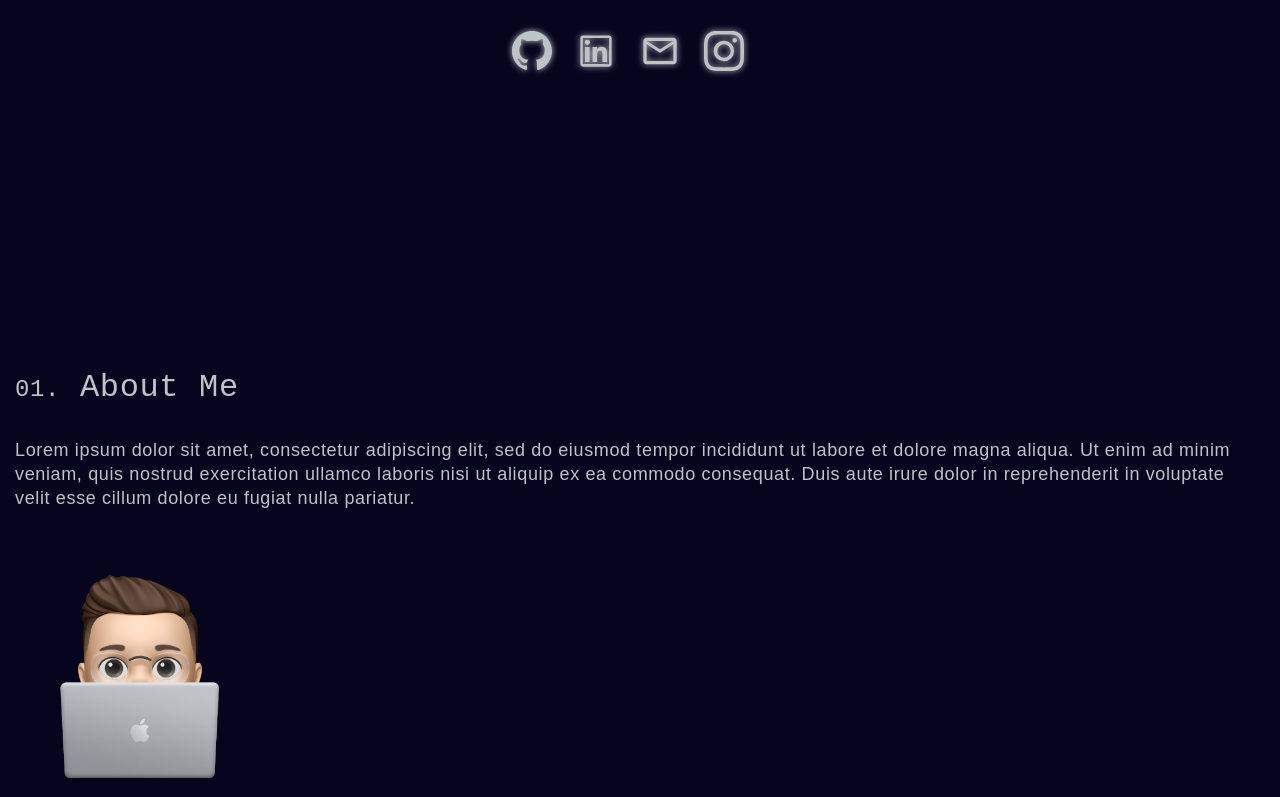
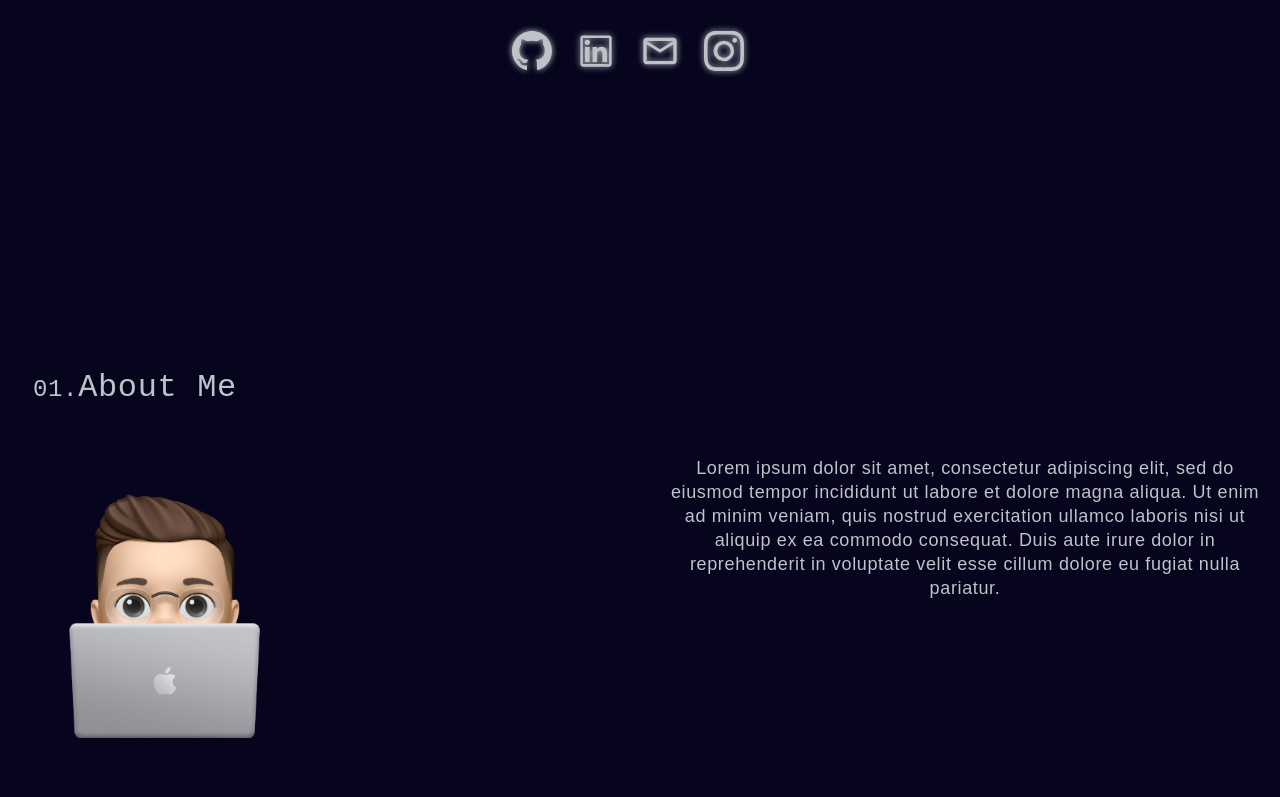
Before and after one commit to MantisTMD1/portfolio2.0, a React (Create React App) app in the folder portfolio2.0/: page / in a window 1280 px wide. Shown: the part 507-1304 px from the top of the page. Built offline with nearby package versions, Linux system fonts and the light colour scheme.

Commit message:
fixed typo

```diff
--- a/portfolio2.0/src/App.css
+++ b/portfolio2.0/src/App.css
@@ -1,8 +1,10 @@
 html, body {
   margin:0;
   padding:0;
+  overscroll-behavior: none;
   scroll-behavior: smooth;
 }
+
 
 /* mobile styling */
 @media only screen and (max-width: 600px) {
--- a/portfolio2.0/src/components/About.jsx
+++ b/portfolio2.0/src/components/About.jsx
@@ -6,7 +6,7 @@ function About() {
   return (
     <div className="about">
       <h3>
-        <span>01.</span> About Me
+        <span>01.</span>About Me
       </h3>
       <p>
         Lorem ipsum dolor sit amet, consectetur adipiscing elit, sed do eiusmod
--- a/portfolio2.0/src/components/Navbar.jsx
+++ b/portfolio2.0/src/components/Navbar.jsx
@@ -10,7 +10,7 @@ const NavMenu = (props) => {
       </a>
 
       <a className="menu-item" href="/">
-       <span>01.</span>about
+       <span>01.</span>About
       </a>
 
       <a
--- a/portfolio2.0/src/styles/about.css
+++ b/portfolio2.0/src/styles/about.css
@@ -13,6 +13,7 @@
   font-weight: 500;
   letter-spacing: 0.04rem;
   font-size: 32px;
+  margin-left: 18px;
 }
 
 .about span {
@@ -22,14 +23,17 @@
 }
 
 .about p {
+  float: right;
+  max-width: 600px;
   font-size: 18px;
   font-family: "Titillium Web", sans-serif;
   letter-spacing: 0.04rem;
   line-height: 24px;
+  text-align: center;
 }
 
 .about img {
-  height: 250px;
+  height: 300px;
   width: auto;
 }
 
@@ -39,4 +43,11 @@
     align-items: center;
     text-align: center;
   }
+  .about h3 {
+    margin-left: none;
+    text-align: center;
+  }
+  .about p {
+    float: none;
+  }
 }
--- a/portfolio2.0/src/styles/navbar.css
+++ b/portfolio2.0/src/styles/navbar.css
@@ -59,7 +59,7 @@
 .bm-menu {
   background: #1E1E5D;
   /* opacity: 0.5; */
-  padding: 40px 32px 0;
+  padding: 52px 32px 0;
   font-size: 24px;
   margin-bottom: -2px;
 }
```
